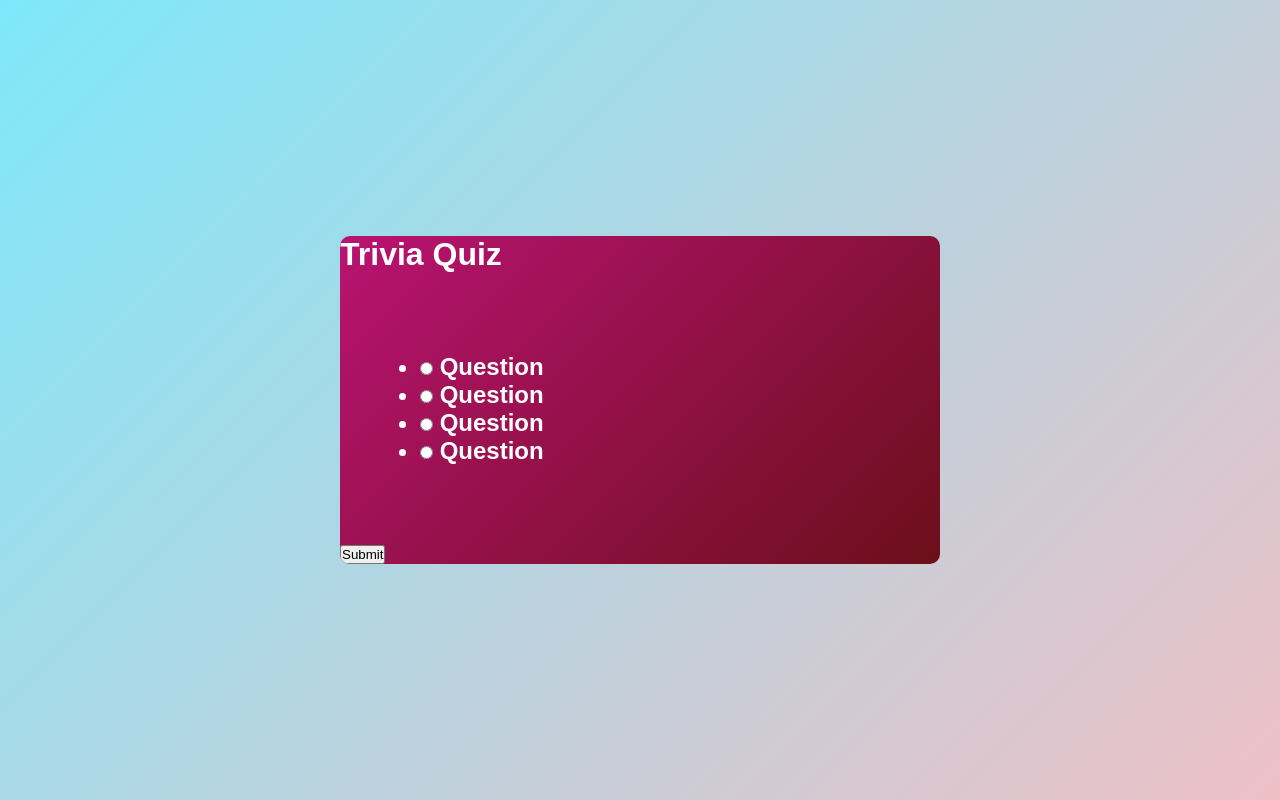
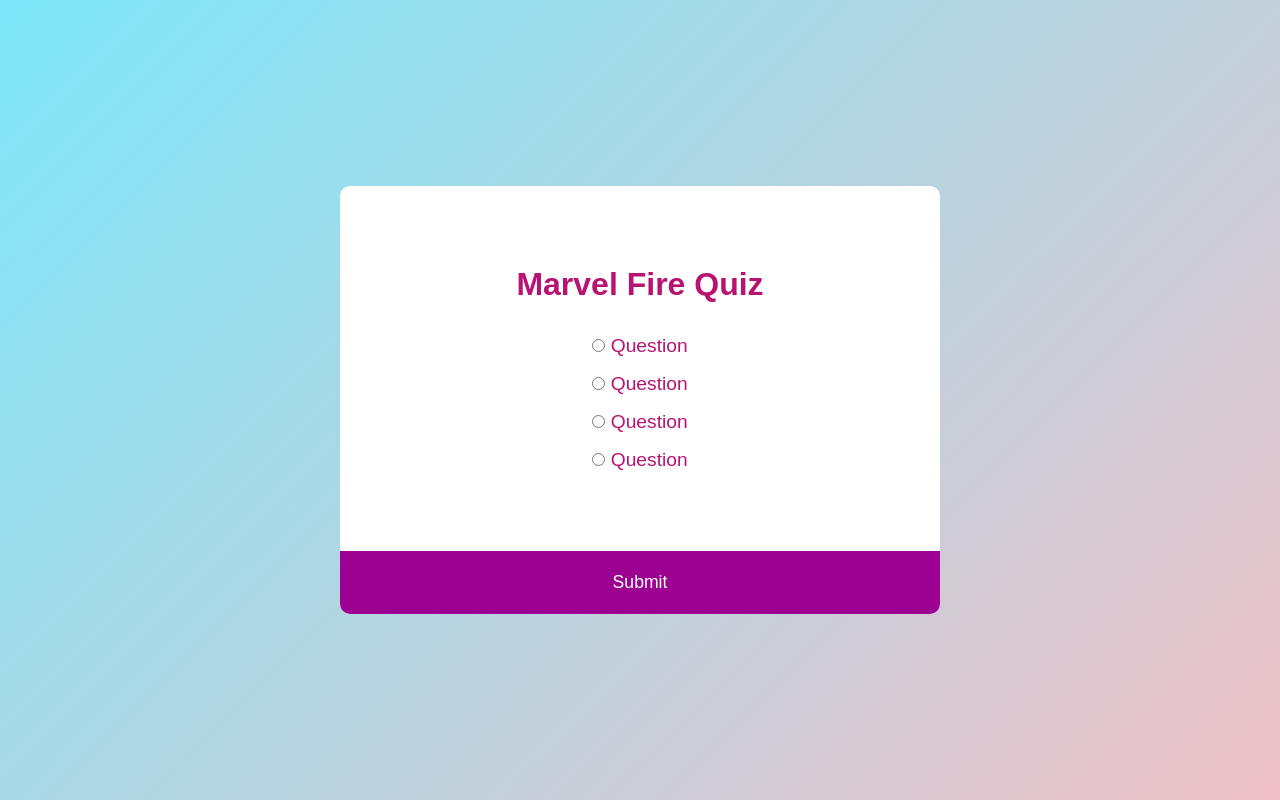
Before and after one commit to mailutim/MSIP-03, a plain HTML site: page index.html in a window 1280 px wide. Drawn offline with Linux system fonts and the light colour scheme.

Commit message:
create input radio buttons for the quiz

```diff
--- a/assets/css/quizapp.css
+++ b/assets/css/quizapp.css
@@ -1,32 +1,59 @@
-:root{
-
-}
-
 *{
     margin: 0;
     padding: 0;
     box-sizing: border-box;
 }
 body {
-    font-family: Arial, Helvetica, sans-serif;
+
     background-color: #eec0c6;
     display: flex;
     justify-content: center;
     background-image: linear-gradient(315deg, #eec0c6 0%, #7ee8fa 100%);
+    font-family: Arial, Helvetica, sans-serif;
     align-items: center;
     height: 100vh;
     overflow: hidden;
+    margin: 0;
 }
 .container {
-    background-color: #6b0f1a;
-    background-image: linear-gradient(315deg, #6b0f1a 0%, #b91372 100%);
+    background-color: white;
     border-radius: 10px;
-    color: white;
     overflow: hidden;
     width: 600px;
-    margin: rem;
+    color: #b91372;
 
 }
 .quiz {
-    padding: 5rem;
+    padding: 4rem;
+    text-decoration: none;
+    justify-items: center;
 }
+h1 {
+    padding: 1rem;
+    text-align: center;
+}
+ul {
+    list-style: none;
+    padding: 0;
+}
+ul li {
+    font-size: 1.2rem;
+    margin: 1rem 0;
+}
+ul li label {
+    cursor: pointer;
+}
+button {
+    background-color:#9D0191;
+    color: white;
+    border: none ;
+    display: block;
+    width: 100%;
+    cursor: pointer;
+    font-size: 1.1rem;
+    padding: 1.3rem;
+
+}
+button:hover {
+    background-color: #93329E;
+}
--- a/index.html
+++ b/index.html
@@ -5,13 +5,12 @@
     <meta http-equiv="X-UA-Compatible" content="IE=edge">
     <meta name="viewport" content="width=device-width, initial-scale=1.0">
     <link rel="stylesheet" href="./assets/css/quizapp.css">
-    <title>Quiz App</title>
+    <title>Quizzle</title>
 </head>
 <body>
     <div class="container">
-            <h1 id="quiz-title">Trivia Quiz</h1>
             <div id="quizdiv" class="quiz">
-                <h2 class="question">
+                <h1 id="quiz-title">Marvel Fire Quiz</h1>
                     <ul>
                         <li>
                             <input type="radio" class="answer" id="a" name="answer" value="a">
```
